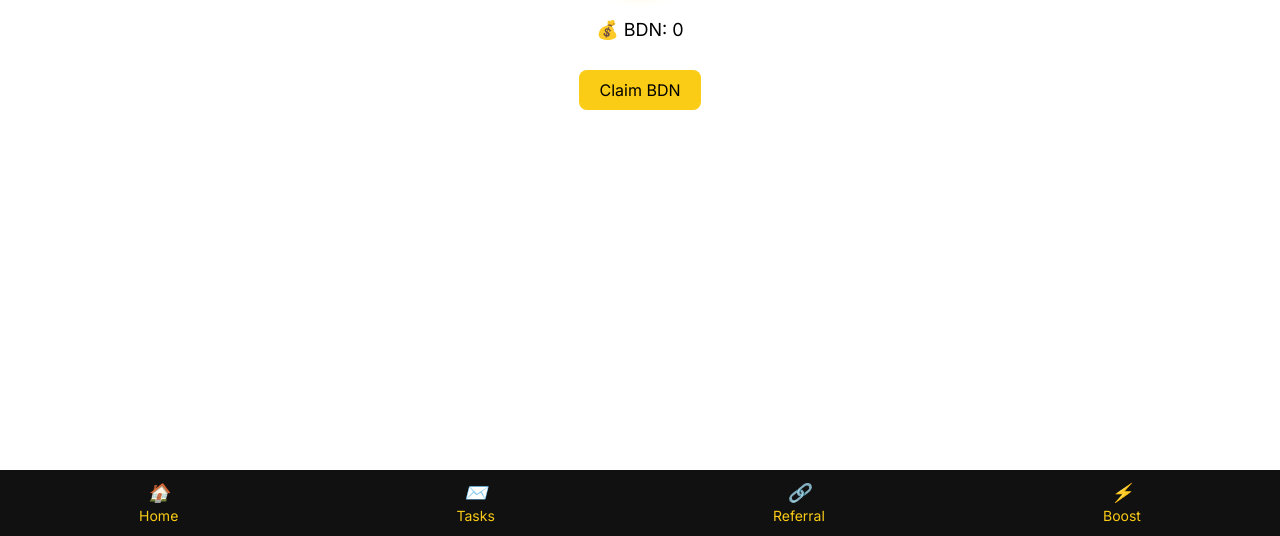
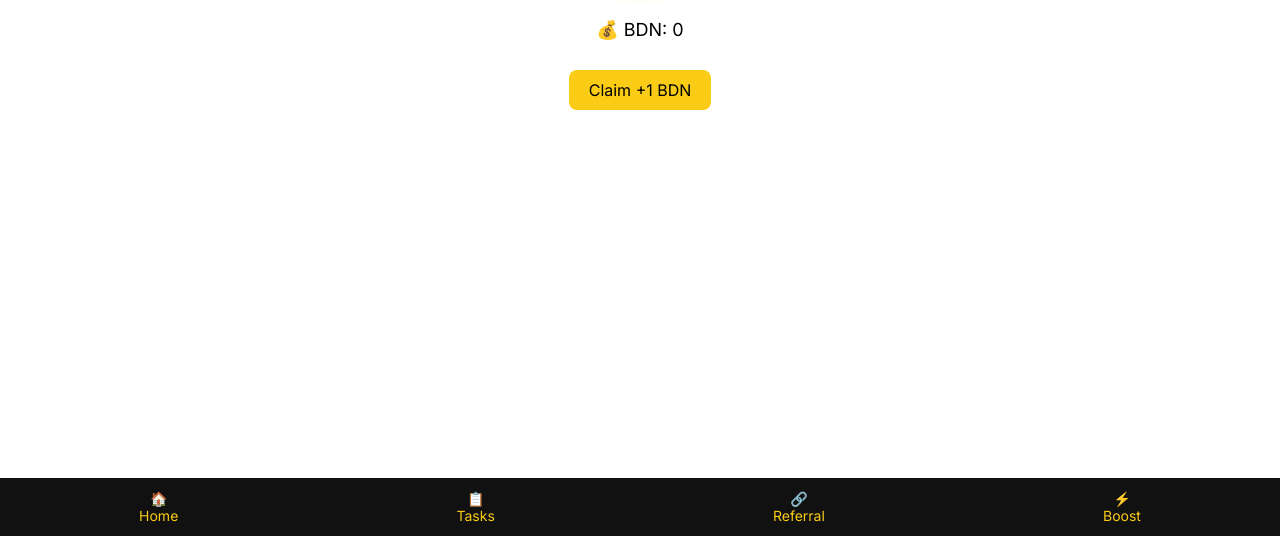
Before and after one commit to Raihancoin/Bitdeen, a plain HTML site: page index.html in a window 1280 px wide. Shown: the part 264-800 px from the top of the page. Drawn offline with Linux system fonts and the light colour scheme; no server answers.

Commit message:
Update index.html

```diff
--- a/index.html
+++ b/index.html
@@ -5,10 +5,8 @@
   <title>BitDeen</title>
   <link href="https://fonts.googleapis.com/css2?family=Inter:wght@400;700&display=swap" rel="stylesheet" />
   <script type="module">
-    // Firebase imports
     import { initializeApp } from "https://www.gstatic.com/firebasejs/9.22.1/firebase-app.js";
-    import { getDatabase, ref, set, get, child } from "https://www.gstatic.com/firebasejs/9.22.1/firebase-database.js";// Your Firebase configuration
-const firebaseConfig = {
+    import { getDatabase, ref, set, get, child } from "https://www.gstatic.com/firebasejs/9.22.1/firebase-database.js";const firebaseConfig = {
   apiKey: "AIzaSyBxQ4EiH_aTCyJm5_VT0cRSDD97F_ObG1o",
   authDomain: "bitdeen-a1ebe.firebaseapp.com",
   databaseURL: "https://bitdeen-a1ebe-default-rtdb.firebaseio.com",
@@ -22,22 +20,19 @@ const firebaseConfig = {
 const app = initializeApp(firebaseConfig);
 const db = getDatabase(app);
 
-// Generate unique user ID from localStorage or create new
 let uid = localStorage.getItem("bitdeen_uid");
 if (!uid) {
   uid = "user_" + Math.floor(Math.random() * 1000000000);
   localStorage.setItem("bitdeen_uid", uid);
 }
 
-// Elements
 const bdnSpan = document.getElementById('bdn');
 const diamondSpan = document.getElementById('diamond');
 const timerEl = document.getElementById('timer');
 const claimBtn = document.getElementById('claimBtn');
 
-let userData = { bdn: 0, diamond: 0, nextClaim: Date.now() };
+let userData = { bdn: 0, diamond: 0, nextClaim: Date.now(), tokenBoostLevel: 0 };
 
-// Load data from Firebase
 async function loadUserData() {
   const snapshot = await get(child(ref(db), `users/${uid}`));
   if (snapshot.exists()) {
@@ -46,6 +41,7 @@ async function loadUserData() {
     await set(ref(db, 'users/' + uid), userData);
   }
   updateUI();
+  updateTimer();
 }
 
 function updateUI() {
@@ -57,7 +53,7 @@ function updateTimer() {
   const now = Date.now();
   if (now >= userData.nextClaim) {
     claimBtn.disabled = false;
-    claimBtn.textContent = 'Claim BDN';
+    claimBtn.textContent = `Claim +${1 + (userData.tokenBoostLevel || 0)} BDN`;
   } else {
     const diff = userData.nextClaim - now;
     const mins = Math.floor(diff / 60000);
@@ -68,8 +64,10 @@ function updateTimer() {
 }
 
 claimBtn.addEventListener('click', async () => {
-  userData.bdn += 1;
-  userData.nextClaim = Date.now() + 3600000;
+  const boostLevel = userData.tokenBoostLevel || 0;
+  const amount = 1 + boostLevel;
+  userData.bdn += amount;
+  userData.nextClaim = Date.now() + 3600000; // 1 hour
   await set(ref(db, 'users/' + uid), userData);
   updateUI();
   updateTimer();
@@ -145,15 +143,11 @@ loadUserData();
       justify-content: space-around;
       padding: 12px 0;
     }
-    .bottom-nav div {
+    .bottom-nav a {
       color: #facc15;
+      text-decoration: none;
+      font-size: 14px;
       text-align: center;
-      font-size: 14px;
-    }
-    .bottom-nav div i {
-      display: block;
-      font-size: 18px;
-      margin-bottom: 4px;
     }
   </style>
 </head>
@@ -174,10 +168,10 @@ loadUserData();
 </div>
 
   </div>  <div class="bottom-nav">
-    <div><i>🏠</i>Home</div>
-    <div><i>✉️</i>Tasks</div>
-    <div><i>🔗</i>Referral</div>
-    <div><i>⚡️</i>Boost</div>
+    <a href="index.html">🏠<br>Home</a>
+    <a href="tasks.html">📋<br>Tasks</a>
+    <a href="referral.html">🔗<br>Referral</a>
+    <a href="boost.html">⚡<br>Boost</a>
   </div>
 </body>
-                  </html>
+</html>
```
